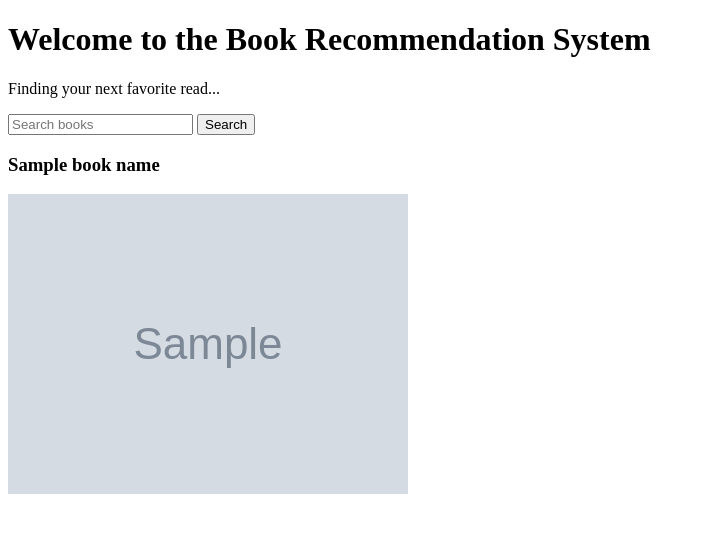
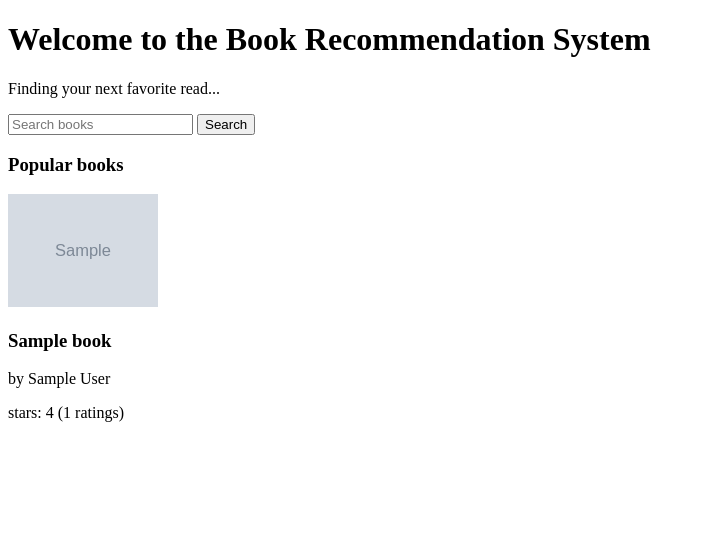
Before and after one commit to tejashree-choramale/book-recommendation-system, a Flask app: template templates/index.html in a window 1280 px wide. Shown: the top 533 px of the page, without its empty margins (0-705 px from the left). Run offline with Flask 3, Linux system fonts and the light colour scheme; the template is opened without the code that fills it: most values are stand-ins (such as "Sample title", 1, 10 or a date in 2020); grey boxes marked "Sample" are stand-in pictures; parts of the project's set-up code (start-up, migrations or seed data) failed here and were passed over.

Commit message:
Display images and book info for recommended books

```diff
--- a/app.py
+++ b/app.py
@@ -1,3 +1,4 @@
+import pandas as pd
 from flask import Flask, render_template, request
 import pickle
 from sklearn.metrics.pairwise import cosine_similarity
@@ -10,12 +11,39 @@ books = pickle.load(open('data/books.pkl', 'rb'))
 
 similarity = cosine_similarity(pt)
 
+# getting top 10 books from dataset
+pt_nonzero = pt.replace(0, pd.NA) #replacing 0 with nan
+
+mean_ratings = pt_nonzero.mean(axis=1)
+
+num_ratings = (pt > 0).sum(axis=1) # getting count of how many users rate the book
+
+popularity_df = pd.DataFrame({
+    'num_ratings': num_ratings,
+    'avg_rating': mean_ratings
+})
+
+popularity_df = popularity_df[popularity_df['num_ratings'] >= 10] # rejecting books with less than 10 ratings
+
+popularity_df['score'] = popularity_df['avg_rating'] * popularity_df['num_ratings']
+
+popularity_df = popularity_df.sort_values(by='score', ascending=False) #sorting from more to less
+
+popularity_df = popularity_df.merge(
+    books[['Book-Title', 'Book-Author', 'Image-URL-L']],
+    left_index=True,
+    right_on='Book-Title'
+)
+
+popularity_df = popularity_df.drop_duplicates(subset='Book-Title', keep='first') #dropping duplicates
+
+top_10_popular = popularity_df.head(10)
+
 @app.route('/')
 def index():
 # 10 books to show on index page
     return render_template('index.html',
-                           book_name = list(books['Book-Title'].values[:10]),
-                           image = list(books['Image-URL-L'].values[:10]))
+                           top_10_popular=top_10_popular.to_dict(orient='records'))
 
 @app.route('/search', methods=['POST'])
 def search():
@@ -62,8 +90,16 @@ def get_recommendations(book_name):
     scores = sorted(scores, key=lambda x: x[1], reverse=True)
 
     recommended_books = []
-    for i in scores[1:6]:  # to skip the same book we clicked
-        recommended_books.append(pt.index[i[0]])
+    for i in scores[1:6]:  # to skip the same book clicked
+        book_title = pt.index[i[0]]
+
+        book_data = books[books['Book-Title'] == book_title].iloc[0]
+
+        recommended_books.append({
+            'Book-Title': book_data['Book-Title'],
+            'Book-Author': book_data['Book-Author'],
+            'Image-URL-L': book_data['Image-URL-L']
+        })
 
     return recommended_books
 
--- a/templates/index.html
+++ b/templates/index.html
@@ -13,11 +13,17 @@
         <button type="submit">Search</button>
     </form>
 
-    <div>{% for i in range(book_name|length) %}
-        <h3>{{ book_name[i] }}</h3>
-        <img src="{{ image[i] }}">
-        {% endfor %}
-    </div>
+    <h3>Popular books</h3>
+    <div class="books-container">
+  {% for book in top_10_popular %}
+  <div class="book-card">
+    <img src="{{ book['Image-URL-L'] }}" alt="{{ book['Book-Title'] }}" width="150">
+    <h3>{{ book['Book-Title'] }}</h3>
+    <p>by {{ book['Book-Author'] }}</p>
+    <p>stars: {{ book['avg_rating'] | round(1) }} ({{ book['num_ratings'] }} ratings)</p>
+  </div>
+  {% endfor %}
+</div>
 </body>
 
 </html>
```
Also changed, not shown: templates/book.html (+14 -1 lines), templates/search.html (+6 -7 lines).
